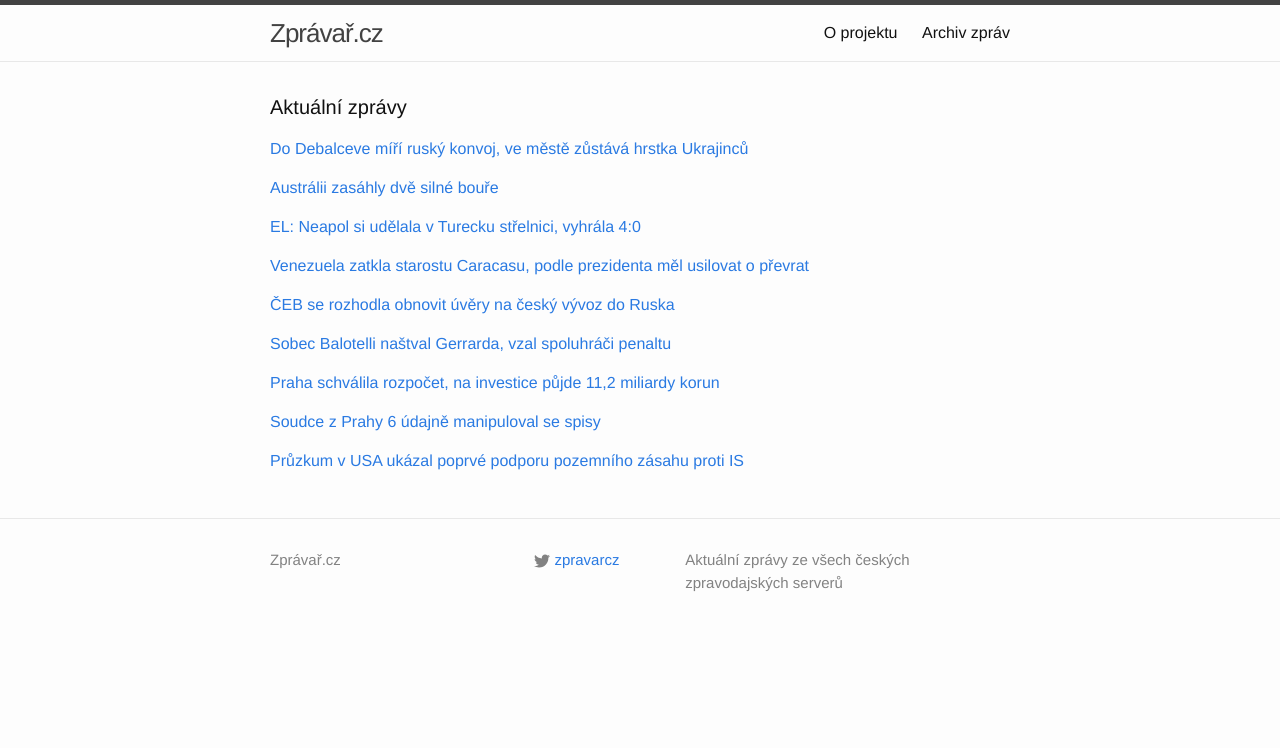
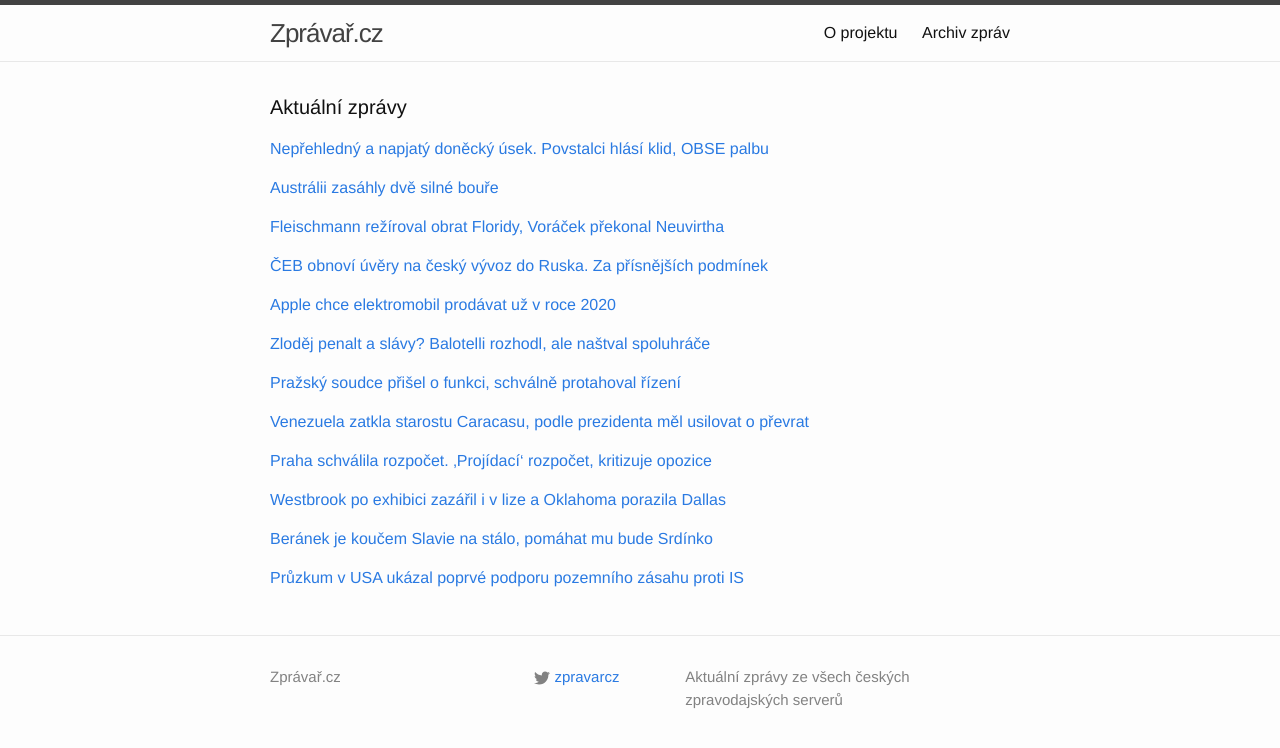
Before and after one commit to adliska/zpravar, a Jekyll site: the page built from index.html, in a window 1280 px wide. Shown: the top 748 px of the page. Built offline with Jekyll 4.4.1, drawn with Linux system fonts in a browser that asks for light colours.

Commit message:
zpravar news update

```diff
--- a/index.html
+++ b/index.html
@@ -5,9 +5,11 @@ layout: default
 <div class="home">
     <h1 class="page-heading">Aktuální zprávy</h1>
 
-<p><a href="javascript:;" onclick="toggle_visibility('zpravy0')">Do Debalceve míří ruský konvoj, ve městě zůstává hrstka Ukrajinců</a></p>
+<p><a href="javascript:;" onclick="toggle_visibility('zpravy0')">Nepřehledný a napjatý doněcký úsek. Povstalci hlásí klid, OBSE palbu </a></p>
 <div id="zpravy0" style="display:none">
 <ul>
+<li><a href=http://www.lidovky.cz/podle-doneckych-povstalcu-je-na-fronte-klid-obse-ale-hlasi-palbu-psu-/zpravy-svet.aspx?c=A150220_085444_ln_zahranici_sho>Nepřehledný a napjatý doněcký úsek. Povstalci hlásí klid, OBSE palbu  - www.lidovky.cz</a></li>
+<li><a href=http://www.tyden.cz/rubriky/zahranici/rusko-a-okoli/povstalci-na-vychodni-fronte-klid-obse-ale-hlasi-palbu_333982.html>Povstalci: Na východní frontě klid. OBSE ale hlásí palbu - www.tyden.cz</a></li>
 <li><a href=http://zpravy.idnes.cz/rusko-vyslalo-do-debalceve-humanitarni-konvoj-separatiste-hlasi-klid-zbrani-1sh-/zahranicni.aspx?c=A150220_084355_zahranicni_fer>Do Debalceve míří ruský konvoj, ve městě zůstává hrstka Ukrajinců - zpravy.idnes.cz</a></li>
 <li><a href=http://zpravy.e15.cz/zahranicni/udalosti/podle-doneckych-povstalcu-je-na-fronte-klid-obse-ale-hlasi-palbu-1164937>Podle doněckých povstalců je na frontě klid, OBSE ale hlásí palbu - zpravy.e15.cz</a></li>
 <li><a href=http://www.ceskatelevize.cz/ct24/svet/302303-podle-povstalcu-boje-na-fronte-skoncily-obse-tvrdi-opak/>Podle povstalců boje na frontě skončily, OBSE tvrdí opak - www.ceskatelevize.cz</a></li>
@@ -28,9 +30,10 @@ layout: default
 <li><a href=http://www.novinky.cz/zahranicni/svet/362154-australii-suzuji-dve-nicive-boure.html>Austrálii sužují dvě ničivé bouře  - www.novinky.cz</a></li>
 <li><a href=http://www.ceskatelevize.cz/ct24/svet/302293-pobrezi-australie-zasahly-cyklony-podle-policie-je-situace-zoufala/>Pobřeží Austrálie zasáhly cyklony, podle policie je situace zoufalá - www.ceskatelevize.cz</a></li>
 </ul>
-</div><p><a href="javascript:;" onclick="toggle_visibility('zpravy2')">EL: Neapol si udělala v Turecku střelnici, vyhrála 4:0</a></p>
+</div><p><a href="javascript:;" onclick="toggle_visibility('zpravy2')">Fleischmann režíroval obrat Floridy, Voráček překonal Neuvirtha</a></p>
 <div id="zpravy2" style="display:none">
 <ul>
+<li><a href=http://www.tyden.cz/rubriky/sport/hokej/nhl/fleischmann-reziroval-obrat-floridy-voracek-prekonal-neuvirtha_333988.html>Fleischmann režíroval obrat Floridy, Voráček překonal Neuvirtha - www.tyden.cz</a></li>
 <li><a href=http://sport.aktualne.cz/el-neapol-si-udelala-v-turecku-strelnici-vyhrala-4-0/r~25556444b87511e486b9002590604f2e/>EL: Neapol si udělala v Turecku střelnici, vyhrála 4:0 - sport.aktualne.cz</a></li>
 <li><a href=http://www.rozhlas.cz/_zprava/fleischmann-reziroval-v-nhl-vyhru-floridy-v-dresu-san-jose-zaril-hertl--1457752>Fleischmann režíroval v NHL výhru Floridy, v dresu San Jose zářil Hertl - www.rozhlas.cz</a></li>
 <li><a href=http://www.denik.cz/hokej/fleischmann-reziroval-obrat-floridy-voracek-prekonal-neuvirtha-20150220.html>Fleischmann režíroval obrat Floridy, Voráček překonal Neuvirtha - www.denik.cz</a></li>
@@ -38,45 +41,76 @@ layout: default
 <li><a href=http://sport.aktualne.cz/fleischmann-sefoval-obratu-floridy-byl-prvni-hvezdou/r~7e8ff520b8c411e498be002590604f2e/>Fleischmann šéfoval obratu Floridy, byl první hvězdou - sport.aktualne.cz</a></li>
 <li><a href=http://www.sportovninoviny.cz/zpravy/fleischmann-reziroval-obrat-floridy-voracek-prekonal-neuvirtha/1183556>Fleischmann režíroval obrat Floridy, Voráček překonal Neuvirtha - www.sportovninoviny.cz</a></li>
 </ul>
-</div><p><a href="javascript:;" onclick="toggle_visibility('zpravy3')">Venezuela zatkla starostu Caracasu, podle prezidenta měl usilovat o převrat</a></p>
+</div><p><a href="javascript:;" onclick="toggle_visibility('zpravy3')">ČEB obnoví úvěry na český vývoz do Ruska. Za přísnějších podmínek</a></p>
 <div id="zpravy3" style="display:none">
+<ul>
+<li><a href=http://zpravy.e15.cz/domaci/udalosti/ceb-obnovi-uvery-na-cesky-vyvoz-do-ruska-za-prisnejsich-podminek-1164934>ČEB obnoví úvěry na český vývoz do Ruska. Za přísnějších podmínek - zpravy.e15.cz</a></li>
+<li><a href=http://www.ceskatelevize.cz/ct24/ekonomika/302304-ceska-exportni-banka-opet-podporuje-vyvoz-do-ruska/>Česká exportní banka opět podporuje vývoz do Ruska - www.ceskatelevize.cz</a></li>
+<li><a href=http://zpravy.e15.cz/domaci/udalosti/ceb-se-rozhodla-obnovit-uvery-na-cesky-vyvoz-do-ruska-1164934>ČEB se rozhodla obnovit úvěry na český vývoz do Ruska - zpravy.e15.cz</a></li>
+<li><a href=http://www.denik.cz/ekonomika/ceska-exportni-banka-se-rozhodla-obnovit-uvery-na-vyvoz-do-ruska-20150220.html>Česká exportní banka se rozhodla obnovit úvěry na vývoz do Ruska - www.denik.cz</a></li>
+<li><a href=http://ekonomika.idnes.cz/ceska-exportni-banka-obnovi-uvery-na-vyvoz-zbozi-do-ruska-p3q-/ekonomika.aspx?c=A150220_072552_ekonomika_fer>Česká exportní banka obnoví úvěry na vývoz zboží do Ruska - ekonomika.idnes.cz</a></li>
+<li><a href=http://www.financninoviny.cz/zpravodajstvi/zpravy/mfd-ceb-se-rozhodla-obnovit-uvery-na-cesky-vyvoz-do-ruska/1183544>MfD: ČEB se rozhodla obnovit úvěry na český vývoz do Ruska - www.financninoviny.cz</a></li>
+</ul>
+</div><p><a href="javascript:;" onclick="toggle_visibility('zpravy4')">Apple chce elektromobil prodávat už v roce 2020</a></p>
+<div id="zpravy4" style="display:none">
+<ul>
+<li><a href=http://e-svet.e15.cz/technika/apple-chce-elektromobil-prodavat-uz-v-roce-2020-1164962>Apple chce elektromobil prodávat už v roce 2020 - e-svet.e15.cz</a></li>
+<li><a href=http://www.ceskatelevize.cz/ct24/ekonomika/302306-apple-chce-do-roku-2020-vyrabet-elektromobily/>Apple chce do roku 2020 vyrábět elektromobily - www.ceskatelevize.cz</a></li>
+<li><a href=http://zpravy.aktualne.cz/ekonomika/tajna-mise-firmy-apple-na-rok-2020-chysta-elektromobil/r~28577f50b8df11e4a10c0025900fea04/>Tajná mise firmy Apple. Na rok 2020 chystá elektromobil - zpravy.aktualne.cz</a></li>
+<li><a href=http://www.denik.cz/ekonomika/apple-tajne-pracuje-na-novem-voze-vyrobu-chce-zahajit-v-roce-2020-20150220.html>Apple tajně pracuje na novém voze, výrobu chce zahájit v roce 2020 - www.denik.cz</a></li>
+<li><a href=http://www.financninoviny.cz/zpravodajstvi/zpravy/bloomberg-apple-chce-v-roce-2020-zahajit-vyrobu-elektromobilu/1183582>Bloomberg: Apple chce v roce 2020 zahájit výrobu elektromobilů - www.financninoviny.cz</a></li>
+</ul>
+</div><p><a href="javascript:;" onclick="toggle_visibility('zpravy5')">Zloděj penalt a slávy? Balotelli rozhodl, ale naštval spoluhráče</a></p>
+<div id="zpravy5" style="display:none">
+<ul>
+<li><a href=http://fotbal.idnes.cz/balotelli-sebral-penaltu-spoluhraci-dvj-/fot_pohary.aspx?c=A150220_092916_fot_pohary_par>Zloděj penalt a slávy? Balotelli rozhodl, ale naštval spoluhráče - fotbal.idnes.cz</a></li>
+<li><a href=http://www.sportovninoviny.cz/zpravy/balotelli-sebral-penaltu-spoluhraci-a-nastval-gerrarda/1183581>Balotelli sebral penaltu spoluhráči a naštval Gerrarda - www.sportovninoviny.cz</a></li>
+<li><a href=http://sport.aktualne.cz/sobec-balotelli-nastval-gerrarda-vzal-spoluhraci-penaltu/r~aee9e8a6b8d411e4bdad0025900fea04/>Sobec Balotelli naštval Gerrarda, vzal spoluhráči penaltu - sport.aktualne.cz</a></li>
+<li><a href=http://www.denik.cz/fotbal/zly-muz-balotelli-sebral-spoluhraci-penaltu-a-vytocil-tim-legendu-gerrarda-20150.html>"Zlý muž" Balotelli sebral spoluhráči penaltu, vytočil tím legendu Gerrarda - www.denik.cz</a></li>
+<li><a href=http://www.tyden.cz/rubriky/sport/fotbal/evropske-pohary/hadka-u-puntiku-balotelli-se-na-vsechny-vykaslal_333977.html>Hádka u puntíku! Balotelli se na všechny vykašlal - www.tyden.cz</a></li>
+</ul>
+</div><p><a href="javascript:;" onclick="toggle_visibility('zpravy6')">Pražský soudce přišel o funkci, schválně protahoval řízení</a></p>
+<div id="zpravy6" style="display:none">
+<ul>
+<li><a href=http://zpravy.aktualne.cz/domaci/prazsky-soudce-prisel-o-funkci-schvalne-protahoval-rizeni/r~8d13bc5ab8db11e4bdad0025900fea04/>Pražský soudce přišel o funkci, schválně protahoval řízení - zpravy.aktualne.cz</a></li>
+<li><a href=http://www.lidovky.cz/soudce-obvodniho-soudu-prahy-6-byl-odvolan-manipuloval-se-spisy-pwo-/zpravy-domov.aspx?c=A150220_080119_ln_domov_sho>Obvodní soudce z Prahy 6 byl odvolán, manipuloval se spisy a procesy  - www.lidovky.cz</a></li>
+<li><a href=http://www.tyden.cz/rubriky/domaci/soudce-z-prahy-6-udajne-manipuloval-se-spisy_333981.html>Soudce z Prahy 6 údajně manipuloval se spisy - www.tyden.cz</a></li>
+<li><a href=http://www.denik.cz/z_domova/karny-senat-zbavil-funkce-soudce-romana-conku-manipuloval-se-spisy-20150220.html>Karný senát zbavil funkce soudce Romana Čonku, manipuloval se spisy - www.denik.cz</a></li>
+<li><a href=http://www.ceskenoviny.cz/zpravy/zpravy/soudce-obvodniho-soudu-prahy-6-byl-odvolan-manipuloval-se-spisy/1183574>Soudce Obvodního soudu Prahy 6 byl odvolán, manipuloval se spisy - www.ceskenoviny.cz</a></li>
+</ul>
+</div><p><a href="javascript:;" onclick="toggle_visibility('zpravy7')">Venezuela zatkla starostu Caracasu, podle prezidenta měl usilovat o převrat</a></p>
+<div id="zpravy7" style="display:none">
 <ul>
 <li><a href=http://zahranicni.ihned.cz/amerika-usa/c1-63565370-venezuela-zatkla-starostu-caracasu-podle-prezidenta-mel-usilovat-o-prevrat>Venezuela zatkla starostu Caracasu, podle prezidenta měl usilovat o převrat - zahranicni.ihned.cz</a></li>
 <li><a href=http://zpravy.idnes.cz/venezuelska-tajna-policie-zatkla-opozicniho-predaka-a-starostu-caracasu-1qf-/zahranicni.aspx?c=A150220_080108_zahranicni_fer>Starostu Caracasu odvlekli tajní, podle prezidenta chystal převrat - zpravy.idnes.cz</a></li>
 <li><a href=http://www.ceskenoviny.cz/zpravy/zpravy/venezuela-zatkla-starostu-caracasu-a-opozicniho-predaka-ledezmu/1183535>Venezuela zatkla starostu Caracasu a opozičního předáka Ledezmu - www.ceskenoviny.cz</a></li>
 <li><a href=http://www.ceskatelevize.cz/ct24/svet/302294-venezuela-pokracuje-v-likvidaci-opozice-zatkla-starostu-caracasu/>Venezuela pokračuje v likvidaci opozice. Zatkla starostu Caracasu - www.ceskatelevize.cz</a></li>
 </ul>
-</div><p><a href="javascript:;" onclick="toggle_visibility('zpravy4')">ČEB se rozhodla obnovit úvěry na český vývoz do Ruska</a></p>
-<div id="zpravy4" style="display:none">
+</div><p><a href="javascript:;" onclick="toggle_visibility('zpravy8')">Praha schválila rozpočet. ‚Projídací‘ rozpočet, kritizuje opozice </a></p>
+<div id="zpravy8" style="display:none">
 <ul>
-<li><a href=http://zpravy.e15.cz/domaci/udalosti/ceb-se-rozhodla-obnovit-uvery-na-cesky-vyvoz-do-ruska-1164934>ČEB se rozhodla obnovit úvěry na český vývoz do Ruska - zpravy.e15.cz</a></li>
-<li><a href=http://www.denik.cz/ekonomika/ceska-exportni-banka-se-rozhodla-obnovit-uvery-na-vyvoz-do-ruska-20150220.html>Česká exportní banka se rozhodla obnovit úvěry na vývoz do Ruska - www.denik.cz</a></li>
-<li><a href=http://ekonomika.idnes.cz/ceska-exportni-banka-obnovi-uvery-na-vyvoz-zbozi-do-ruska-p3q-/ekonomika.aspx?c=A150220_072552_ekonomika_fer>Česká exportní banka obnoví úvěry na vývoz zboží do Ruska - ekonomika.idnes.cz</a></li>
-<li><a href=http://www.financninoviny.cz/zpravodajstvi/zpravy/mfd-ceb-se-rozhodla-obnovit-uvery-na-cesky-vyvoz-do-ruska/1183544>MfD: ČEB se rozhodla obnovit úvěry na český vývoz do Ruska - www.financninoviny.cz</a></li>
-</ul>
-</div><p><a href="javascript:;" onclick="toggle_visibility('zpravy5')">Sobec Balotelli naštval Gerrarda, vzal spoluhráči penaltu</a></p>
-<div id="zpravy5" style="display:none">
-<ul>
-<li><a href=http://sport.aktualne.cz/sobec-balotelli-nastval-gerrarda-vzal-spoluhraci-penaltu/r~aee9e8a6b8d411e4bdad0025900fea04/>Sobec Balotelli naštval Gerrarda, vzal spoluhráči penaltu - sport.aktualne.cz</a></li>
-<li><a href=http://www.denik.cz/fotbal/zly-muz-balotelli-sebral-spoluhraci-penaltu-a-vytocil-tim-legendu-gerrarda-20150.html>"Zlý muž" Balotelli sebral spoluhráči penaltu, vytočil tím legendu Gerrarda - www.denik.cz</a></li>
-<li><a href=http://www.tyden.cz/rubriky/sport/fotbal/evropske-pohary/hadka-u-puntiku-balotelli-se-na-vsechny-vykaslal_333977.html>Hádka u puntíku! Balotelli se na všechny vykašlal - www.tyden.cz</a></li>
-</ul>
-</div><p><a href="javascript:;" onclick="toggle_visibility('zpravy6')">Praha schválila rozpočet, na investice půjde 11,2 miliardy korun</a></p>
-<div id="zpravy6" style="display:none">
-<ul>
+<li><a href=http://www.lidovky.cz/praha-schvalila-rozpocet-na-investice-pujde-11-2-miliardy-korun-p6g-/zpravy-domov.aspx?c=A150220_074449_ln_domov_sho>Praha schválila rozpočet. ‚Projídací‘ rozpočet, kritizuje opozice  - www.lidovky.cz</a></li>
 <li><a href=http://www.ceskenoviny.cz/zpravy/zpravy/praha-schvalila-rozpocet-na-investice-pujde-11-2-miliardy-korun/1183533>Praha schválila rozpočet, na investice půjde 11,2 miliardy korun - www.ceskenoviny.cz</a></li>
 <li><a href=http://www.novinky.cz/domaci/362155-praha-schvalila-rozpocet-na-investice-pujde-11-2-miliardy-korun.html>Praha schválila rozpočet, na investice půjde 11,2 miliardy korun  - www.novinky.cz</a></li>
 <li><a href=http://zpravy.aktualne.cz/regiony/praha/praha-schvalila-rozpocet-na-investice-pujde-11-2-miliardy/r~2d38e086b88a11e49bec0025900fea04/>Praha schválila rozpočet, na investice půjde 11,2 miliardy - zpravy.aktualne.cz</a></li>
 </ul>
-</div><p><a href="javascript:;" onclick="toggle_visibility('zpravy7')">Soudce z Prahy 6 údajně manipuloval se spisy</a></p>
-<div id="zpravy7" style="display:none">
+</div><p><a href="javascript:;" onclick="toggle_visibility('zpravy9')">Westbrook po exhibici zazářil i v lize a Oklahoma porazila Dallas</a></p>
+<div id="zpravy9" style="display:none">
 <ul>
-<li><a href=http://www.tyden.cz/rubriky/domaci/soudce-z-prahy-6-udajne-manipuloval-se-spisy_333981.html>Soudce z Prahy 6 údajně manipuloval se spisy - www.tyden.cz</a></li>
-<li><a href=http://www.denik.cz/z_domova/karny-senat-zbavil-funkce-soudce-romana-conku-manipuloval-se-spisy-20150220.html>Karný senát zbavil funkce soudce Romana Čonku, manipuloval se spisy - www.denik.cz</a></li>
-<li><a href=http://www.ceskenoviny.cz/zpravy/zpravy/soudce-obvodniho-soudu-prahy-6-byl-odvolan-manipuloval-se-spisy/1183574>Soudce Obvodního soudu Prahy 6 byl odvolán, manipuloval se spisy - www.ceskenoviny.cz</a></li>
+<li><a href=http://sport.idnes.cz/vysledky-basketbalove-nba-dcg-/basket.aspx?c=A150220_094033_sport-basket_par>Westbrook po exhibici zazářil i v lize a Oklahoma porazila Dallas - sport.idnes.cz</a></li>
+<li><a href=http://www.denik.cz/ostatni_sport/westbrook-se-po-utkani-hvezd-rozvasnil-i-proti-dallasu-nasazeol-mu-34-bodu-20150.html>Westbrook se po Utkání hvězd rozvášnil i proti Dallasu, nasázel mu 34 bodů - www.denik.cz</a></li>
+<li><a href=http://www.sportovninoviny.cz/zpravy/westbrook-po-exhibici-zazaril-i-v-lize-a-oklahoma-porazila-dallas/1183585>Westbrook po exhibici zazářil i v lize a Oklahoma porazila Dallas - www.sportovninoviny.cz</a></li>
+<li><a href=http://sport.aktualne.cz/westbrook-po-all-star-game-zazaril-i-v-lize/r~3cfed4ecb8d711e4b6d20025900fea04/>Westbrook po All Star Game zazářil i v lize - sport.aktualne.cz</a></li>
 </ul>
-</div><p><a href="javascript:;" onclick="toggle_visibility('zpravy8')">Průzkum v USA ukázal poprvé podporu pozemního zásahu proti IS</a></p>
-<div id="zpravy8" style="display:none">
+</div><p><a href="javascript:;" onclick="toggle_visibility('zpravy10')">Beránek je koučem Slavie na stálo, pomáhat mu bude Srdínko</a></p>
+<div id="zpravy10" style="display:none">
+<ul>
+<li><a href=http://sport.aktualne.cz/beranek-je-koucem-slavie-na-stalo-pomahat-mu-bude-srdinko/r~5f93f492b8dc11e490f70025900fea04/>Beránek je koučem Slavie na stálo, pomáhat mu bude Srdínko - sport.aktualne.cz</a></li>
+<li><a href=http://www.denik.cz/hokej/beranek-se-ujme-slavie-natrvalo-v-boji-o-elitu-mu-pomuze-srdinek-20150220.html>Beránek se ujme Slavie natrvalo. V boji o elitu mu pomůže Srdínek - www.denik.cz</a></li>
+<li><a href=http://hokej.idnes.cz/hokej-slavia-novy-trener-josef-beranek-jan-srdinko-fwn-/hokej.aspx?c=A150220_090900_hokej_cig>„Novým“ trenérem Slavie je Beránek, za asistenta si vybral Srdínka - hokej.idnes.cz</a></li>
+</ul>
+</div><p><a href="javascript:;" onclick="toggle_visibility('zpravy11')">Průzkum v USA ukázal poprvé podporu pozemního zásahu proti IS</a></p>
+<div id="zpravy11" style="display:none">
 <ul>
 <li><a href=http://www.ceskenoviny.cz/zpravy/zpravy/pruzkum-v-usa-ukazal-poprve-podporu-pozemniho-zasahu-proti-is/1183539>Průzkum v USA ukázal poprvé podporu pozemního zásahu proti IS - www.ceskenoviny.cz</a></li>
 <li><a href=http://www.novinky.cz/zahranicni/amerika/362156-americane-jsou-poprve-pro-pozemni-zasah-proti-islamskemu-statu-ukazal-pruzkum.html>Američané jsou poprvé pro pozemní zásah proti Islámskému státu, ukázal průzkum - www.novinky.cz</a></li>
```
